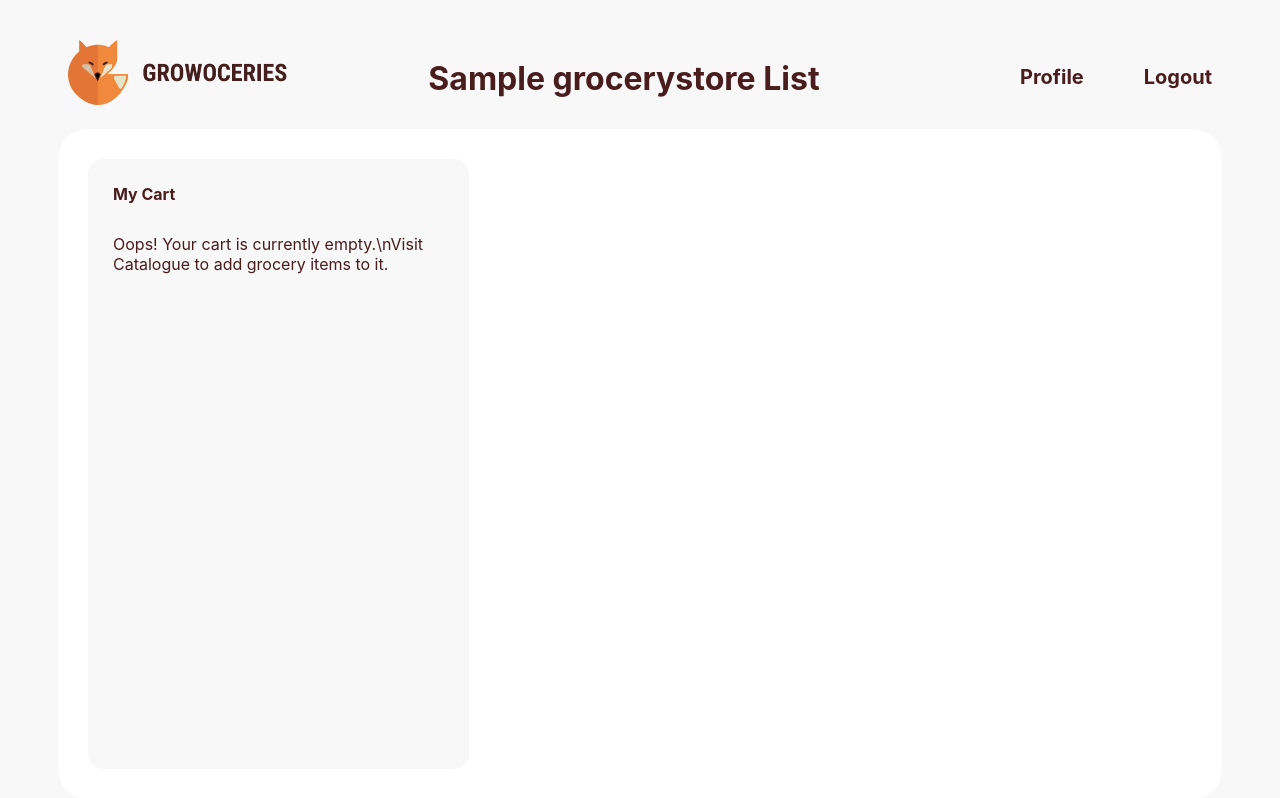
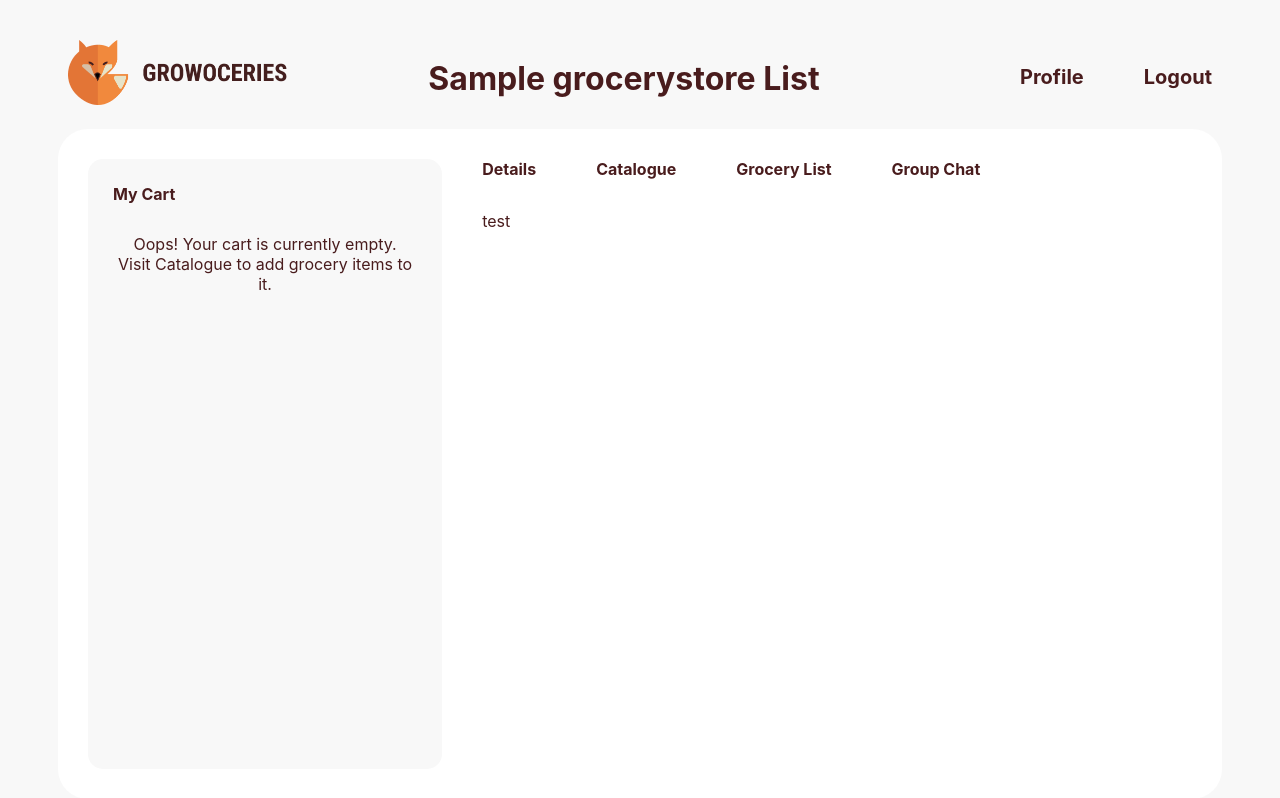
Before and after one commit to sean-tse/codebrew2021, a Django app: page /growocery/community/1/detail in a window 1280 px wide. Shown: the top 798 px of the page. Run offline with Django 3.2, Linux system fonts and the light colour scheme; a user stored in the database is signed in; tables that the repository leaves empty hold one stand-in row (values such as "Sample post").

Commit message:
create base group html template

```diff
--- a/mysite/growocery/static/css/group.css
+++ b/mysite/growocery/static/css/group.css
@@ -28,6 +28,7 @@ th {
 
 td {
     padding-bottom: 15px;
+    padding-right: 10px;
 }
 
 .content-card {
@@ -39,6 +40,7 @@ td {
     margin-bottom: 100px;
     padding: 30px;
     border-radius: 30px;
+    display: flex;
 }
 
 .my-cart {
@@ -53,3 +55,36 @@ td {
 .cart-title {
     margin-bottom: 30px;
 }
+
+.main-area {
+    width: 70%;
+    padding-left: 40px;
+}
+
+.main-area-nav {
+    display: flex;
+    width: 100%;
+    margin-bottom: 32px;
+}
+
+.main-area-nav ul {
+    display: flex;
+    margin: 0;
+    padding: 0;
+}
+
+.main-area-nav li {
+    margin: 0;
+    margin-right: 60px;
+    list-style-type: none;
+}
+
+.main-area-nav a {
+    font-size: 16px;
+    font-weight: 700;
+    color: #491C1D;
+}
+
+.main-area-nav a:hover {
+    text-decoration: underline;
+}
--- /dev/null
+++ b/mysite/growocery/templates/growocery/group.html
@@ -0,0 +1,64 @@
+{% extends "base.html" %}
+
+{% load static %}
+
+{% block style %}
+<link rel="stylesheet" href="{% static '/css/group.css' %}">
+{% endblock style %}
+
+{% block top-bar-title %}
+{{group.store.name}} List
+{% endblock top-bar-title %}
+
+{% block main-content %}
+
+<div class='content-card'>
+    <!-- left side is my cart -->
+    <div class='my-cart'>
+        <div class='cart-title bold-body'>My Cart</div>
+        {% if myorder.prices.all %}
+        <table>
+            <tr>
+                <th>Item</th>
+                <th>Qty</th>
+                <th>Price</th>
+                <th></th>
+            </tr>
+            {% for order in myorder.prices.all %}
+            <tr>
+                <td>{{ order.item.name }}</td>
+                <td>{{ order.quantity }}</td>
+                <td>{{ order.price }}</td>
+                <td>
+                    <a href="/growocery/minus/{{order.id}}/{{group.id}}/{{myorder.id}}">&#10006;</a>
+                </td>
+            </tr>
+            {% endfor %}
+        </table>
+        {% else %}
+        <div id='empty-cart-message' class='center'>
+            Oops! Your cart is currently empty.<br />Visit Catalogue to add grocery items to it.
+        </div>
+        {% endif %}
+    </div>
+
+    <!-- right side is main area -->
+    <div class='main-area'>
+        <div class='main-area-nav'>
+            <ul>
+                <li><a href="/growocery/community/{{group.id}}/detail">Details</a></li>
+                <li><a href="/growocery/community/{{group.id}}/catalogue">Catalogue</a></li>
+                <li><a href="">Grocery List</a></li>
+                <li><a href="">Group Chat</a></li>
+            </ul>
+        </div>
+        <div>
+            {% block right-content %}
+            test
+            {% endblock right-content%}
+        </div>
+    </div>
+
+</div>
+
+{% endblock main-content %}
--- a/mysite/growocery/templates/growocery/group_detail.html
+++ b/mysite/growocery/templates/growocery/group_detail.html
@@ -1,46 +1,5 @@
-{% extends "base.html" %}
+{% extends "growocery/group.html" %}
 
-{% load static %}
-
-{% block style %}
-<link rel="stylesheet" href="{% static '/css/group.css' %}">
-{% endblock style %}
-
-{% block top-bar-title %}
-{{group.store.name}} List
-{% endblock top-bar-title %}
-
-{% block main-content %}
-
-<div class='content-card'>
-  <div class='my-cart'>
-    <div class='cart-title bold-body'>My Cart</div>
-    {% if myorder.prices.all %}
-    <table>
-      <tr>
-        <th>Item</th>
-        <th>Qty</th>
-        <th>Price</th>
-        <th></th>
-      </tr>
-      {% for order in myorder.prices.all %}
-      <tr>
-        <td>{{ order.item.name }}</td>
-        <td>{{ order.quantity }}</td>
-        <td>{{ order.price }}</td>
-        <td>
-          <a href="/growocery/minus/{{order.id}}/{{group.id}}/{{myorder.id}}">&#10006;</a>
-        </td>
-      </tr>
-      {% endfor %}
-    </table>
-    {% else %}
-    <div id='empty-cart-message'>
-      Oops! Your cart is currently empty.\nVisit Catalogue to add grocery items to it.
-    </div>
-    {% endif %}
-
-  </div>
   <!-- {% if group %}
   <div class="container1">
     {% if not group.pickup.buyer %}
@@ -74,7 +33,3 @@
     {% endfor %}
   </div>
   {% endif %} -->
-
-</div>
-
-{% endblock main-content %}
--- a/mysite/growocery/views.py
+++ b/mysite/growocery/views.py
@@ -137,4 +137,4 @@ def remove_one(request, price_id, group_id, order_id):
     myorder = get_object_or_404(Order, id=order_id) # Order.objects.filter(id=order_id)[0]
     record = get_list_or_404(OrderPrice, order=myorder, price=price)[0]
     record.delete()
-    return redirect(f"/growocery/community/{group_id}/catalogue")
+    return redirect(f"/growocery/community/{group_id}/detail")
```
